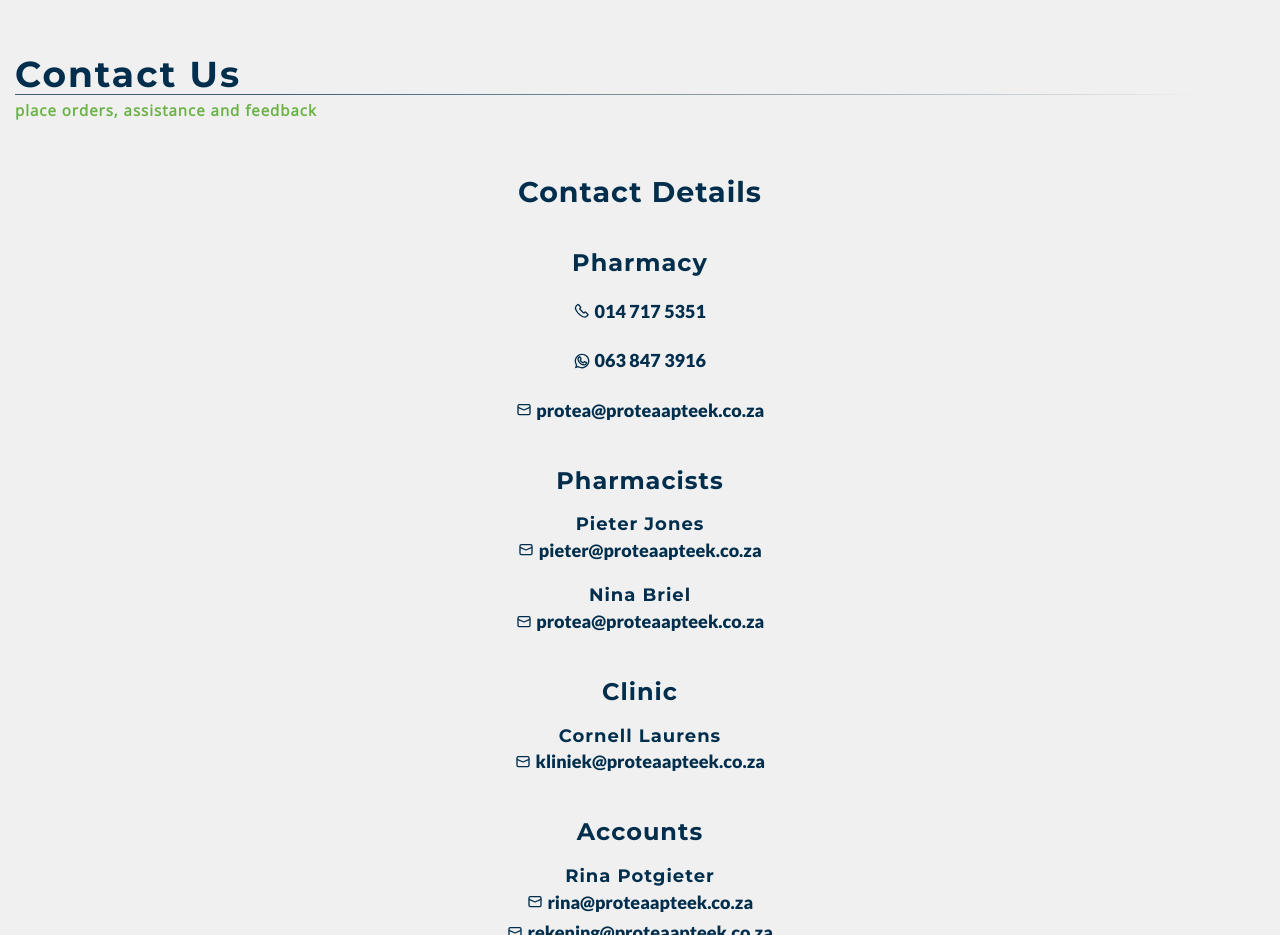
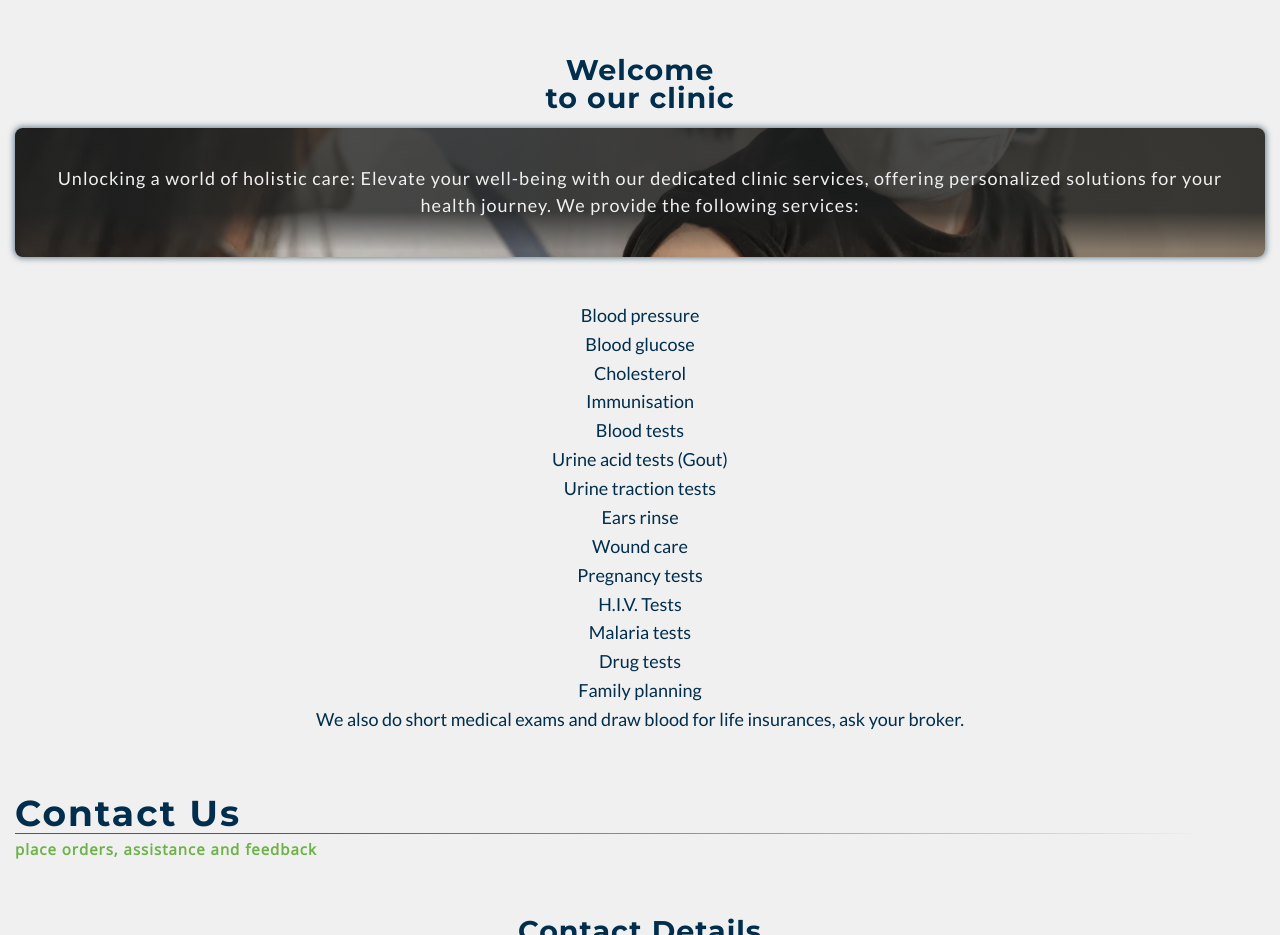
Before and after one commit to codexReboot/proteaPharmacy041, a website: page index.html in a window 1280 px wide. Shown: the part 3183-4118 px from the top of the page. Drawn offline with nearby package versions, Linux system fonts and the light colour scheme.

Commit message:
add structure, content and styling to clinicSection

```diff
--- a/index.html
+++ b/index.html
@@ -467,6 +467,48 @@
                     <p class="headingH2Container__subheadingH2 subheadingH2">compassionate healthcare services</p>
                 </div>
 
+                <article class="clinicSection__services">
+                    <section class="clinicSection__hero">
+
+                        <div class="clinicSection__headingH3Container headingH3Container">
+                            <h3 class="headingH3Container__headingH3 headingH3Container__headingH3--clinicServices headingH3">Welcome <br>to our clinic</h3>
+                        </div>
+
+                        <div class="clinicSection__heroPhotoAndContent">
+
+                            <p class="clinicSection__paragraph clinicSection__paragraph--clinichero paragraph paragraph--clinicHero">
+                                Unlocking a world of holistic care: Elevate your well-being with
+                                our dedicated clinic services, offering personalized solutions for
+                                your health journey. We provide the following services: </p>
+
+                        </div>
+
+                    </section>
+
+
+                    <div class="clinicSection__content">
+
+                        <p class="clinicSection__paragraph clinicSection__paragraph--clinicContent paragraph paragraph--clinicContent">Blood pressure</p>
+                        <p class="clinicSection__paragraph clinicSection__paragraph--clinicContent paragraph paragraph--clinicContent">Blood glucose</p>
+                        <p class="clinicSection__paragraph clinicSection__paragraph--clinicContent paragraph paragraph--clinicContent">Cholesterol</p>
+                        <p class="clinicSection__paragraph clinicSection__paragraph--clinicContent paragraph paragraph--clinicContent">Immunisation</p>
+                        <p class="clinicSection__paragraph clinicSection__paragraph--clinicContent paragraph paragraph--clinicContent">Blood tests</p>
+                        <p class="clinicSection__paragraph clinicSection__paragraph--clinicContent paragraph paragraph--clinicContent">Urine acid tests (Gout)</p>
+                        <p class="clinicSection__paragraph clinicSection__paragraph--clinicContent paragraph paragraph--clinicContent">Urine traction tests</p>
+                        <p class="clinicSection__paragraph clinicSection__paragraph--clinicContent paragraph paragraph--clinicContent">Ears rinse</p>
+                        <p class="clinicSection__paragraph clinicSection__paragraph--clinicContent paragraph paragraph--clinicContent">Wound care</p>
+                        <p class="clinicSection__paragraph clinicSection__paragraph--clinicContent paragraph paragraph--clinicContent">Pregnancy tests</p>
+                        <p class="clinicSection__paragraph clinicSection__paragraph--clinicContent paragraph paragraph--clinicContent">H.I.V. Tests</p>
+                        <p class="clinicSection__paragraph clinicSection__paragraph--clinicContent paragraph paragraph--clinicContent">Malaria tests</p>
+                        <p class="clinicSection__paragraph clinicSection__paragraph--clinicContent paragraph paragraph--clinicContent">Drug tests</p>
+                        <p class="clinicSection__paragraph clinicSection__paragraph--clinicContent paragraph paragraph--clinicContent">Family planning</p>
+                        <p class="clinicSection__paragraph clinicSection__paragraph--clinicContent paragraph paragraph--clinicContent">We also do short medical exams and draw blood
+                            for life insurances, ask your broker.</p>
+
+                    </div>
+
+                </article>
+
                 <!-- <p class="aboutSection__paragraph paragraph">I reside in a small town called Modimolle in the southern part
                     of Limpopo.</p>
                 <p class="aboutSection__paragraph paragraph">I enjoy spending time with my family, especially outdoors, and
@@ -717,8 +759,6 @@
 
                     </form>
 
-
-
                 </div>
 
 
--- a/sass/base/_typography.scss
+++ b/sass/base/_typography.scss
@@ -93,13 +93,12 @@ body {
 	text-align: center;
 	&__headingH3 {
 		color: $cf-darkBlue;
-		font-family: 'Montserrat', sans-serif;;
+		font-family: 'Montserrat', sans-serif;
 		font-size: 1.9rem;
 		font-weight: 700;
 		line-height: 1;
 		letter-spacing: 1px;
 	}
-
 }
 
 .headingH4Container {
@@ -134,10 +133,13 @@ body {
 	font-weight: 400;
 	text-align: center;
 
-	&--dispensary, &--counterMeds {
+	&--dispensary, &--counterMeds, &--clinicHero {
 		color:  $cf-white;
 		font-weight: 400;
 		letter-spacing: 1px;
+	}
+
+	&--clinicContent {
 	}
 
 	&--detail {
--- a/sass/layout/_main.scss
+++ b/sass/layout/_main.scss
@@ -104,6 +104,63 @@
 
 }
 
+.clinicSection {
+    display: flex;
+    flex-direction: column;
+    justify-content: flex-start;
+    align-items: stretch;
+
+    gap: 4rem;
+
+    &__services {
+        display: flex;
+        flex-direction: column;
+        justify-content: flex-start;
+        align-items: stretch;
+
+        gap: 3rem;
+    }
+
+    &__hero {
+        display: flex;
+        flex-direction: column;
+        justify-content: flex-start;
+        align-items: stretch;
+
+        gap: 1rem;
+    }
+
+
+    &__heroPhotoAndContent {
+        display: flex;
+        flex-direction: column;
+        justify-content: center;
+        align-items: stretch;
+
+        background: linear-gradient(to bottom, rgba($cp-dark, .8) 65%, rgba($cp-dark, .2) 95%), url("../img/clinic/ProteaApteekClinic.webp");
+        background-size: cover;
+        background-repeat: no-repeat;
+        background-position: center;
+
+        border-radius: $br-m;
+        box-shadow: 0 0 6px 1px rgba($cp-darkBlue, .6);
+
+        padding: 2.5rem;
+    }
+
+    &__content {
+        display: flex;
+        flex-direction: column;
+        justify-content: flex-start;
+        align-items: stretch;
+
+        & > * {
+            margin-bottom: .125rem;
+        }
+    }
+
+}
+
 .contactUsSection {
     display: flex;
     flex-direction: column;
```
Also changed, not shown: css/styles.css.
